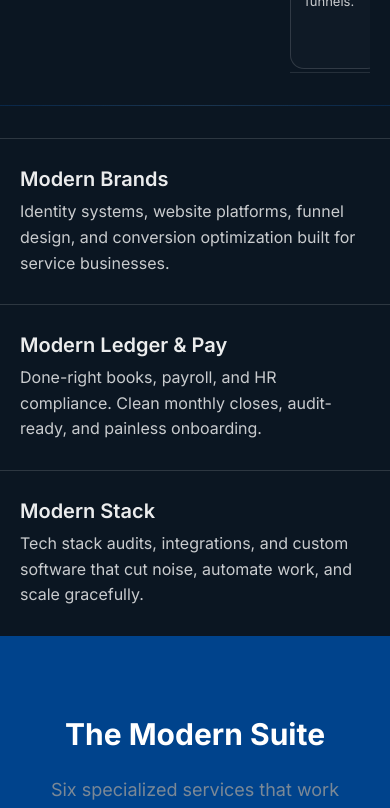
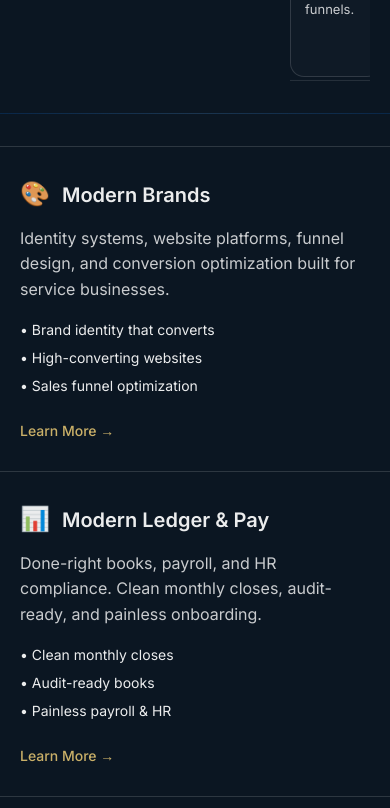
Before and after one commit to thekpsgroup/kps-group-website, a SvelteKit app: page / in a window 390 px wide. Shown: the part 1156-1964 px from the top of the page. Built offline with nearby package versions, Linux system fonts and the light colour scheme; no server answers.

Commit message:
Add practical UI/UX improvements: enhanced solution blocks with icons/benefits/CTAs, better mobile touch targets, loading spinner, and back-to-all navigation

```diff
--- a/src/app.css
+++ b/src/app.css
@@ -97,6 +97,10 @@
   }
 }
 
+@keyframes spin {
+  to { transform: rotate(360deg); }
+}
+
 .animate-fade-in {
   animation: fadeIn 0.6s ease-out;
 }
--- a/src/lib/components/ContactForm.svelte
+++ b/src/lib/components/ContactForm.svelte
@@ -215,9 +215,14 @@
 					<button
 						type="submit"
 						disabled={isSubmitting}
-						class="w-full bg-gold text-navy py-4 px-8 rounded-lg text-lg font-semibold hover:bg-gold-600 disabled:opacity-50 disabled:cursor-not-allowed transition-colors focus-ring shadow-lg hover:shadow-xl"
+						class="w-full bg-gold text-navy py-4 px-8 rounded-lg text-lg font-semibold hover:bg-gold-600 disabled:opacity-50 disabled:cursor-not-allowed transition-colors focus-ring shadow-lg hover:shadow-xl flex items-center justify-center gap-2"
 					>
-						{isSubmitting ? 'Sending...' : 'Send it'}
+						{#if isSubmitting}
+							<div class="spinner" style="width:16px; height:16px; border:2px solid transparent; border-top:2px solid currentColor; border-radius:50%; animation:spin 1s linear infinite;"></div>
+							Sending...
+						{:else}
+							Send it
+						{/if}
 					</button>
 				</form>
 
--- a/src/lib/components/Header.svelte
+++ b/src/lib/components/Header.svelte
@@ -63,7 +63,8 @@
 
 			<!-- Mobile Menu Button -->
 			<button
-				class="md:hidden text-white hover:text-gold transition-colors focus-ring rounded p-2"
+				class="md:hidden text-white hover:text-gold transition-colors focus-ring rounded p-3"
+				style="min-width:44px; min-height:44px;"
 				aria-label={mobileMenuOpen ? "Close mobile menu" : "Open mobile menu"}
 				aria-expanded={mobileMenuOpen}
 				on:click={toggleMobileMenu}
--- a/src/routes/+page.svelte
+++ b/src/routes/+page.svelte
@@ -8,8 +8,28 @@
 
 	// tiny filter controller
 	function blocks(){ return Array.from(document.querySelectorAll<HTMLElement>('.solution-block')); }
-	function showAll(){ blocks().forEach(b=>b.classList.remove('is-hidden')); }
-	function filter(key: string){ let hit=false; blocks().forEach(b=>{ if(b.dataset.key===key){b.classList.remove('is-hidden'); hit=true;} else b.classList.add('is-hidden'); }); if(!hit) showAll(); }
+	function showAll(){
+		blocks().forEach(b=>b.classList.remove('is-hidden'));
+		// Hide back button
+		const backBtn = document.querySelector('.back-to-all');
+		if(backBtn) backBtn.classList.add('is-hidden');
+	}
+	function filter(key: string){
+		let hit=false;
+		blocks().forEach(b=>{
+			if(b.dataset.key===key){
+				b.classList.remove('is-hidden');
+				hit=true;
+			} else {
+				b.classList.add('is-hidden');
+			}
+		});
+		if(!hit) showAll();
+
+		// Show back button when filtering
+		const backBtn = document.querySelector('.back-to-all');
+		if(backBtn) backBtn.classList.remove('is-hidden');
+	}
 
 	onMount(() => {
 		// initial state
@@ -66,25 +86,65 @@
 <!-- Fallback anchor -->
 <section id="solutions" style="padding:1rem 0;"></section>
 
+<!-- Back to All button (hidden by default) -->
+<div class="back-to-all is-hidden" style="text-align:center; padding:20px 0;">
+	<button
+		on:click={showAll}
+		class="back-btn"
+		style="background:var(--kps-gold); color:var(--bg-900); padding:8px 16px; border:none; border-radius:6px; font-weight:500; cursor:pointer; transition:opacity 0.2s ease;"
+		on:mouseenter={(e)=>e.currentTarget.style.opacity='0.8'}
+		on:mouseleave={(e)=>e.currentTarget.style.opacity='1'}
+	>
+		← Back to All Solutions
+	</button>
+</div>
+
 <!-- Filterable solution blocks -->
 <section id="solutions-brand" class="solution-block" data-key="brand">
 	<div class="wrap">
-		<h3 class="sol-title">Modern Brands</h3>
+		<div class="sol-header">
+			<div class="sol-icon">🎨</div>
+			<h3 class="sol-title">Modern Brands</h3>
+		</div>
 		<p class="sol-copy">Identity systems, website platforms, funnel design, and conversion optimization built for service businesses.</p>
+		<div class="sol-benefits">
+			<div class="benefit">• Brand identity that converts</div>
+			<div class="benefit">• High-converting websites</div>
+			<div class="benefit">• Sales funnel optimization</div>
+		</div>
+		<a href="/suite/modern-brands" class="sol-cta">Learn More →</a>
 	</div>
 </section>
 
 <section id="solutions-ops" class="solution-block" data-key="ops">
 	<div class="wrap">
-		<h3 class="sol-title">Modern Ledger & Pay</h3>
+		<div class="sol-header">
+			<div class="sol-icon">📊</div>
+			<h3 class="sol-title">Modern Ledger & Pay</h3>
+		</div>
 		<p class="sol-copy">Done-right books, payroll, and HR compliance. Clean monthly closes, audit-ready, and painless onboarding.</p>
+		<div class="sol-benefits">
+			<div class="benefit">• Clean monthly closes</div>
+			<div class="benefit">• Audit-ready books</div>
+			<div class="benefit">• Painless payroll & HR</div>
+		</div>
+		<a href="/suite/modern-ledger" class="sol-cta">Learn More →</a>
 	</div>
 </section>
 
 <section id="solutions-tech" class="solution-block" data-key="tech">
 	<div class="wrap">
-		<h3 class="sol-title">Modern Stack</h3>
+		<div class="sol-header">
+			<div class="sol-icon">⚡</div>
+			<h3 class="sol-title">Modern Stack</h3>
+		</div>
 		<p class="sol-copy">Tech stack audits, integrations, and custom software that cut noise, automate work, and scale gracefully.</p>
+		<div class="sol-benefits">
+			<div class="benefit">• Stack optimization</div>
+			<div class="benefit">• Custom integrations</div>
+			<div class="benefit">• Scalable automation</div>
+		</div>
+		<a href="/suite/modern-stack" class="sol-cta">Learn More →</a>
 	</div>
 </section>
 
@@ -95,7 +155,24 @@
 <style>
 	.solution-block{ padding: clamp(28px,4vw,52px) 0; border-top:1px solid var(--ring); background: transparent; }
 	.solution-block .wrap{ max-width:1100px; margin:0 auto; padding:0 20px; }
-	.sol-title{ margin:0 0 8px; font-size: clamp(20px,2vw,26px); color: var(--ink-900); }
-	.sol-copy{ margin:0; color: var(--ink-700); }
+
+	.sol-header{ display:flex; align-items:center; gap:12px; margin-bottom:12px; }
+	.sol-icon{ font-size:24px; }
+	.sol-title{ margin:0; font-size: clamp(20px,2vw,26px); color: var(--ink-900); }
+	.sol-copy{ margin:0 0 16px; color: var(--ink-700); line-height:1.6; }
+
+	.sol-benefits{ margin-bottom:20px; }
+	.benefit{ color: var(--ink-600); font-size:14px; margin-bottom:6px; }
+
+	.sol-cta{
+		display:inline-block;
+		color: var(--kps-gold);
+		text-decoration:none;
+		font-weight:500;
+		font-size:14px;
+		transition: color 0.2s ease;
+	}
+	.sol-cta:hover{ color: var(--ink-900); }
+
 	.is-hidden{ display:none; }
 </style>
```
